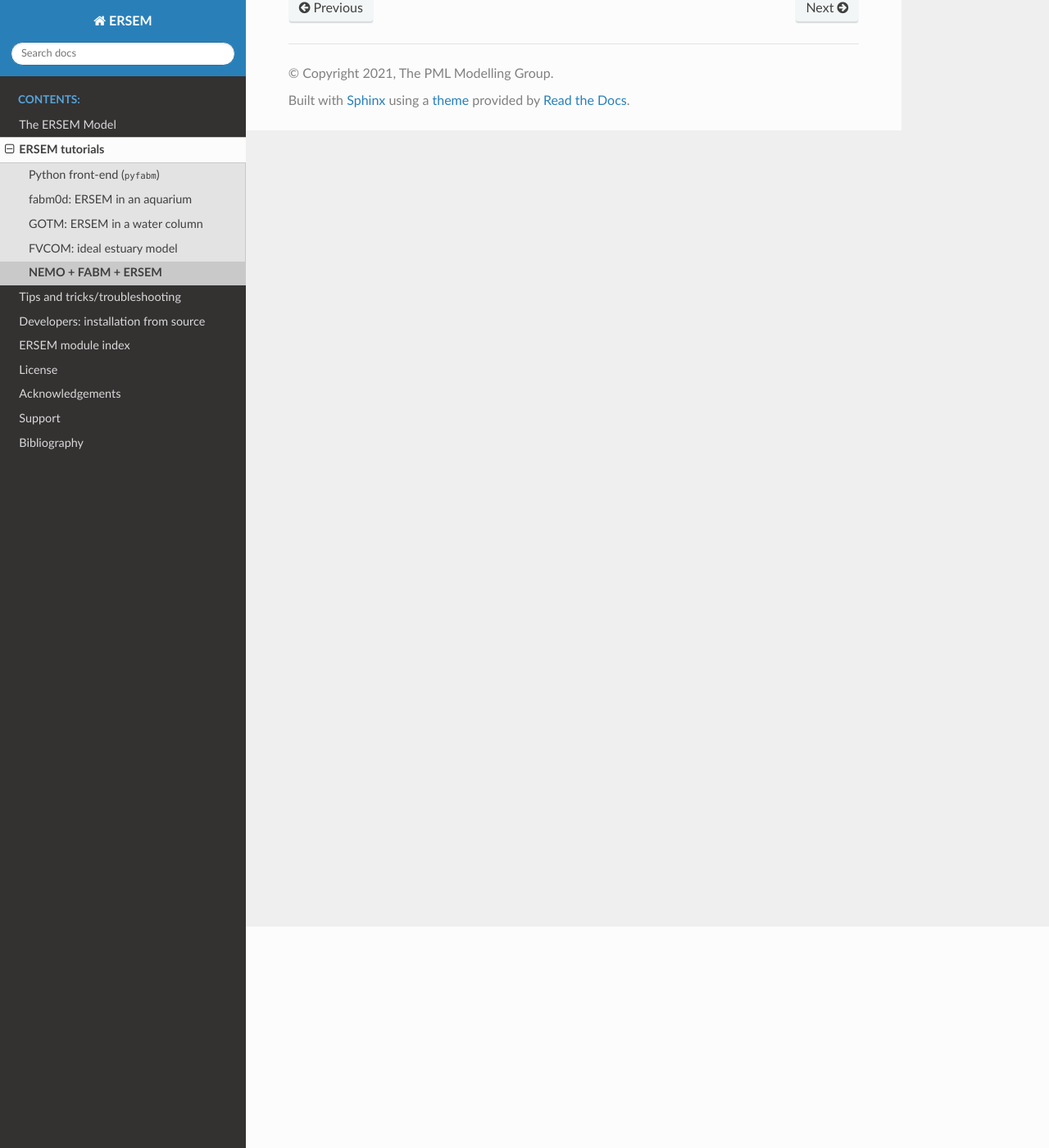
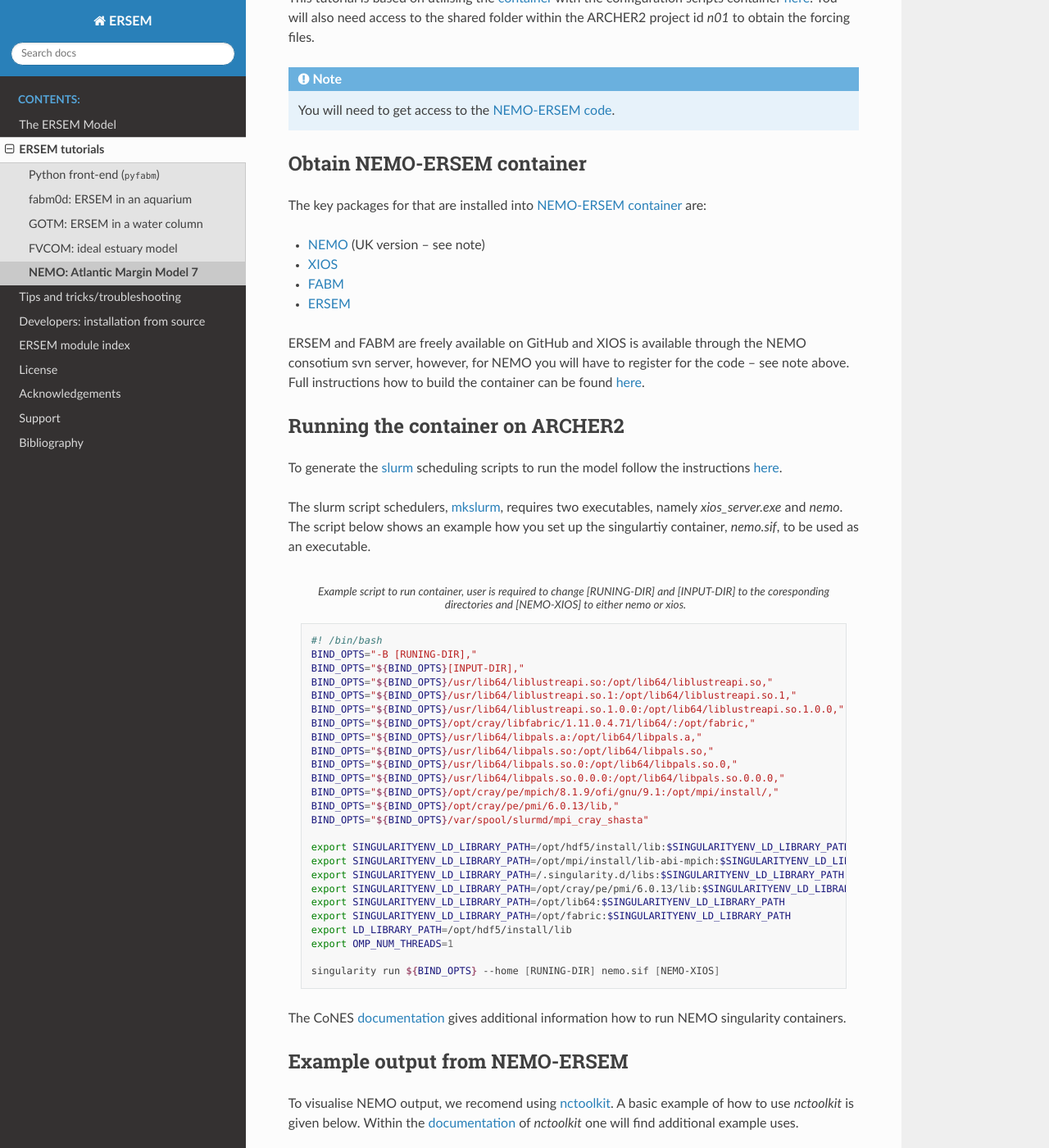
Before and after one commit to pmlmodelling/ersem, a Sphinx documentation site: the page built from docs/source/tutorials/nemo.rst, in a window 1280 px wide and 1400 px high, scrolled down 270 px. Shown: the whole window at 82% size. Built offline with Sphinx 7.4.7 and the Read the Docs theme 2.0.0, drawn with Linux system fonts in a browser that asks for light colours; formulas are drawn with MathJax 3; the version number could not be read and is left out; some of the changed text lies outside the part shown.

Commit message:
Adding NEMO-ERSEM tutorial

```diff
--- a/docs/source/tutorials/nemo.rst
+++ b/docs/source/tutorials/nemo.rst
@@ -1,8 +1,137 @@
 .. _nemo:
 
 
-NEMO + FABM + ERSEM
-~~~~~~~~~~~~~~~~~~~
+#############################
+NEMO: Atlantic Margin Model 7
+#############################
 
-.. warning::
-    Tutorial under construction
+This tutorial gives an end to end example how to install and then use
+NEMO-ERSEM on the Atlantic Margin Model 7 (AMM7) using a high performance computing
+(HPC) machine. We have used
+`ARCHER2 <https://www.archer2.ac.uk/>`__ together with a
+`singularity container <https://sylabs.io/guides/3.5/user-guide/introduction.html>`__ with
+NEMO-ERSEM install on it.
+
+This tutorial is based on utilising the
+`container <https://sylabs.io/guides/3.5/user-guide/introduction.html>`_ with the configuration
+scripts container `here <https://github.com/dalepartridge/AMM7-NEMO4-FABM-setup>`_. You will
+also need access to the shared folder within the ARCHER2 project id `n01` to obtain the forcing
+files.
+
+.. note::
+    You will need to get access to the
+    `NEMO-ERSEM code <https://www.pml.ac.uk/Modelling_at_PML/Access_Code>`_.
+
+Obtain NEMO-ERSEM container
+###########################
+
+The key packages for that are installed into
+`NEMO-ERSEM container <https://github.com/pmlmodelling/NEMO-container>`_ are:
+
+* `NEMO <https://gitlab.ecosystem-modelling.pml.ac.uk/gle/nemo404>`__ (UK version -- see note)
+* `XIOS <http://forge.ipsl.jussieu.fr/ioserver/svn/XIOS/branchs/xios-2.5>`__
+* `FABM <https://github.com/fabm-model/fabm>`__
+* `ERSEM <https://github.com/pmlmodelling/ersem>`__
+
+ERSEM and FABM are freely available on GitHub and XIOS is available through the NEMO consotium
+svn server, however, for NEMO you will have to register for the code -- see note above. Full instructions
+how to build the container can be found `here <https://github.com/pmlmodelling/NEMO-container>`__.
+
+Running the container on ARCHER2
+################################
+
+To generate the `slurm <https://slurm.schedmd.com/documentation.html>`__ scheduling scripts to
+run the model follow the instructions
+`here <https://docs.archer2.ac.uk/research-software/nemo/nemo/#building-a-run-script>`__.
+
+The slurm script schedulers,
+`mkslurm <https://docs.archer2.ac.uk/research-software/nemo/nemo/#building-a-run-script>`__,
+requires two executables, namely `xios_server.exe` and `nemo`. The script below shows an example how
+you set up the singulartiy container, `nemo.sif`, to be used as an executable.
+
+.. code-block:: bash
+    :caption: Example script to run container, user is required to change `[RUNING-DIR]` and
+              `[INPUT-DIR]` to the coresponding directories and `[NEMO-XIOS]` to either `nemo`
+              or `xios`.
+
+    #! /bin/bash
+    BIND_OPTS="-B [RUNING-DIR],"
+    BIND_OPTS="${BIND_OPTS}[INPUT-DIR],"
+    BIND_OPTS="${BIND_OPTS}/usr/lib64/liblustreapi.so:/opt/lib64/liblustreapi.so,"
+    BIND_OPTS="${BIND_OPTS}/usr/lib64/liblustreapi.so.1:/opt/lib64/liblustreapi.so.1,"
+    BIND_OPTS="${BIND_OPTS}/usr/lib64/liblustreapi.so.1.0.0:/opt/lib64/liblustreapi.so.1.0.0,"
+    BIND_OPTS="${BIND_OPTS}/opt/cray/libfabric/1.11.0.4.71/lib64/:/opt/fabric,"
+    BIND_OPTS="${BIND_OPTS}/usr/lib64/libpals.a:/opt/lib64/libpals.a,"
+    BIND_OPTS="${BIND_OPTS}/usr/lib64/libpals.so:/opt/lib64/libpals.so,"
+    BIND_OPTS="${BIND_OPTS}/usr/lib64/libpals.so.0:/opt/lib64/libpals.so.0,"
+    BIND_OPTS="${BIND_OPTS}/usr/lib64/libpals.so.0.0.0:/opt/lib64/libpals.so.0.0.0,"
+    BIND_OPTS="${BIND_OPTS}/opt/cray/pe/mpich/8.1.9/ofi/gnu/9.1:/opt/mpi/install/,"
+    BIND_OPTS="${BIND_OPTS}/opt/cray/pe/pmi/6.0.13/lib,"
+    BIND_OPTS="${BIND_OPTS}/var/spool/slurmd/mpi_cray_shasta"
+
+    export SINGULARITYENV_LD_LIBRARY_PATH=/opt/hdf5/install/lib:$SINGULARITYENV_LD_LIBRARY_PATH
+    export SINGULARITYENV_LD_LIBRARY_PATH=/opt/mpi/install/lib-abi-mpich:$SINGULARITYENV_LD_LIBRARY_PATH
+    export SINGULARITYENV_LD_LIBRARY_PATH=/.singularity.d/libs:$SINGULARITYENV_LD_LIBRARY_PATH
+    export SINGULARITYENV_LD_LIBRARY_PATH=/opt/cray/pe/pmi/6.0.13/lib:$SINGULARITYENV_LD_LIBRARY_PATH
+    export SINGULARITYENV_LD_LIBRARY_PATH=/opt/lib64:$SINGULARITYENV_LD_LIBRARY_PATH
+    export SINGULARITYENV_LD_LIBRARY_PATH=/opt/fabric:$SINGULARITYENV_LD_LIBRARY_PATH
+    export LD_LIBRARY_PATH=/opt/hdf5/install/lib
+    export OMP_NUM_THREADS=1
+
+    singularity run ${BIND_OPTS} --home [RUNING-DIR] nemo.sif [NEMO-XIOS]
+
+The CoNES `documentation <https://cones.readthedocs.io/en/latest/?badge=latest>`__ gives additional
+information how to run NEMO singularity containers.
+
+
+Example output from NEMO-ERSEM
+##############################
+
+To visualise NEMO output, we recomend using `nctoolkit <https://github.com/pmlmodelling/nctoolkit>`__.
+A basic example of how to use `nctoolkit` is given below. Within the
+`documentation <https://nctoolkit.readthedocs.io/en/latest/>`__ of `nctoolkit` one will find additional
+example uses.
+
+.. code-block:: python
+    :caption: Example plotting script using `nctoolkit`, user is required to change `[PATH_TO_NETCDF_FILE]` and
+            `[VARIABLE]` to the exact location of the NEMO output and the variable to be plotted, respectively.
+
+    import nctoolkit as nc
+
+    ff = [PATH_TO_NETCDF_FILE]
+    ds = nc.open_data(ff)
+    plot = ds.plot([VARIABLE])
+
+The following plots represent a months output of a NEMO-ERSEM simulation on the AMM7 domain.
+
+.. dropdown:: Potential temperature
+
+	.. image:: ../../images/NEMO_temp.gif
+
+.. dropdown::  Salinity
+
+	.. image:: ../../images/NEMO_sal.gif
+
+.. dropdown:: Phosphate phosphorus
+
+	.. image:: ../../images/NEMO_N1_p.gif
+
+.. dropdown::  Nitrate nitrogen
+
+	.. image:: ../../images/NEMO_N3_n.gif
+
+.. dropdown:: Carbonate total dissolved inorganic carbon
+
+	.. image:: ../../images/NEMO_O3_c.gif
+
+.. dropdown:: Diatoms chlorophyll
+
+	.. image:: ../../images/NEMO_P1_Chl.gif
+
+.. dropdown:: Medium-sized POM carbon
+
+	.. image:: ../../images/NEMO_R6_c.gif
+
+.. dropdown:: Oxygen
+
+	.. image:: ../../images/NEMO_O2_o.gif
```
Also changed, not shown: docs/images/NEMO_N1_p.gif (added), docs/images/NEMO_N3_n.gif (added), docs/images/NEMO_O2_o.gif (added), docs/images/NEMO_O3_c.gif (added), docs/images/NEMO_P1_Chl.gif (added), docs/images/NEMO_R6_c.gif (added), docs/images/NEMO_sal.gif (added), docs/images/NEMO_temp.gif (added), 1 other file.
